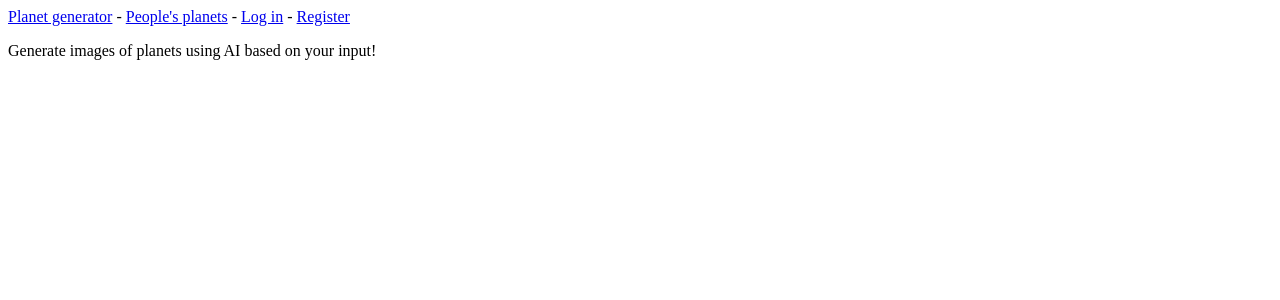
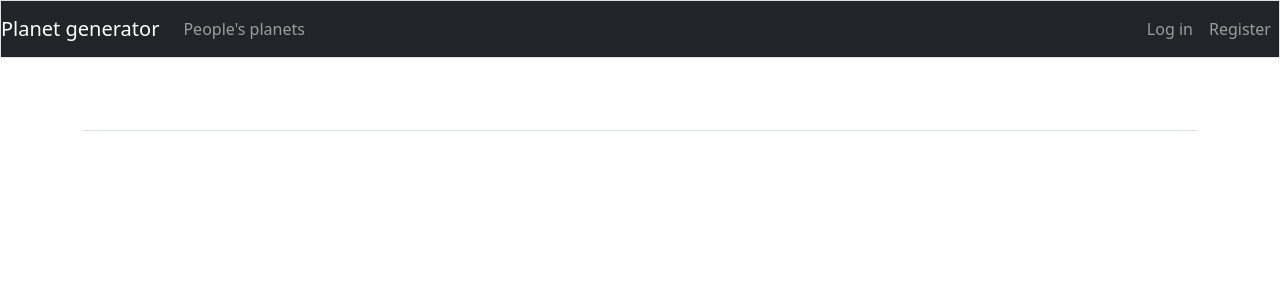
Before and after one commit to PavloShutz/planet-generator, a Django app: page / in a window 1280 px wide. Shown: the top 300 px of the page. Run offline with Django 4.2, Linux system fonts and the light colour scheme; some libraries are stand-ins or nearby versions.

Commit message:
added styling to base.html

```diff
--- a/planet_generator/image_generator/templates/image_generator/base.html
+++ b/planet_generator/image_generator/templates/image_generator/base.html
@@ -1,17 +1,64 @@
-{% load comments %}
-<p>
-  <a href="{% url 'img_generate:index' %}">Planet generator</a> -
-  <a href="{% url 'publications:publications' %}">People's planets</a> -
-  {% if user.is_authenticated %}
-    Hello, {{ user.username }} -
-    <a href="{% url 'users:portfolio' %}">My portfolio</a> -
-    <a href="{% url 'img_generate:new_planet' %}">New planet</a> -
-    <a href="{% url 'users:logout' %}">Log out</a>
-  {% else %}
-    <a href="{% url 'users:login' %}">Log in</a> -
-    <a href="{% url 'users:register' %}">Register</a>
-  {% endif %}
-  </p>
-<p>Generate images of planets using AI based on your input!</p>
+<!doctype html>
+<html lang="en">
+<head>
+  {% load django_bootstrap5 %}
+  <meta charset="UTF-8">
+  <meta name="viewport"
+        content="width=device-width, user-scalable=no, initial-scale=1.0, maximum-scale=1.0, minimum-scale=1.0">
+  <meta http-equiv="X-UA-Compatible" content="ie=edge">
+  <title>Planet generator</title>
 
-{% block content %}{% endblock content %}
+  {% bootstrap_css %}
+  {% bootstrap_javascript %}
+</head>
+<body>
+
+  <nav class="navbar navbar-expand-lg navbar-dark bg-dark mb-4 border">
+    <a class="navbar-brand" href="{% url 'img_generate:index' %}">Planet generator</a>
+    <button class="navbar-toggler" type="button" data-bs-toggle="collapse" data-bs-target="#navbarCollapse"
+            aria-controls="navbarSupportedContent" aria-expanded="false" aria-label="Toggle navigation">
+      <span class="navbar-toggler-icon"></span></button>
+    <div class="collapse navbar-collapse" id="navbarCollapse">
+
+      <ul class="navbar-nav me-auto">
+        <li class="nav-item">
+          <a class="nav-link" href="{% url 'publications:publications' %}">People's planets</a>
+        </li>
+      </ul>
+      <ul class="navbar-nav ms-auto">
+        {% if user.is_authenticated %}
+          <span class="navbar-text">
+            Hello, {{ user.username }}
+          </span>
+          <li class="nav-item">
+            <a class="nav-link" href="{% url 'users:portfolio' %}">My portfolio</a>
+          </li>
+          <li class="nav-item">
+            <a class="nav-link" href="{% url 'img_generate:new_planet' %}">New planet</a>
+          </li>
+          <li class="nav-item">
+            <a class="nav-link" href="{% url 'users:logout' %}">Log out</a>
+          </li>
+        {% else %}
+          <li class="nav-item">
+            <a class="nav-link" href="{% url 'users:login' %}">Log in</a>
+          </li>
+          <li class="nav-item">
+            <a class="nav-link" href="{% url 'users:register' %}">Register</a>
+          </li>
+        {% endif %}
+      </ul>
+    </div>
+  </nav>
+
+  <main role="main" class="container align-items-md-stretch">
+    <div class="container py-4 border-bottom">
+      {% block page_header %}{% endblock page_header %}
+    </div>
+    <div>
+      {% block content %}{% endblock content %}
+    </div>
+  </main>
+
+</body>
+</html>
```
